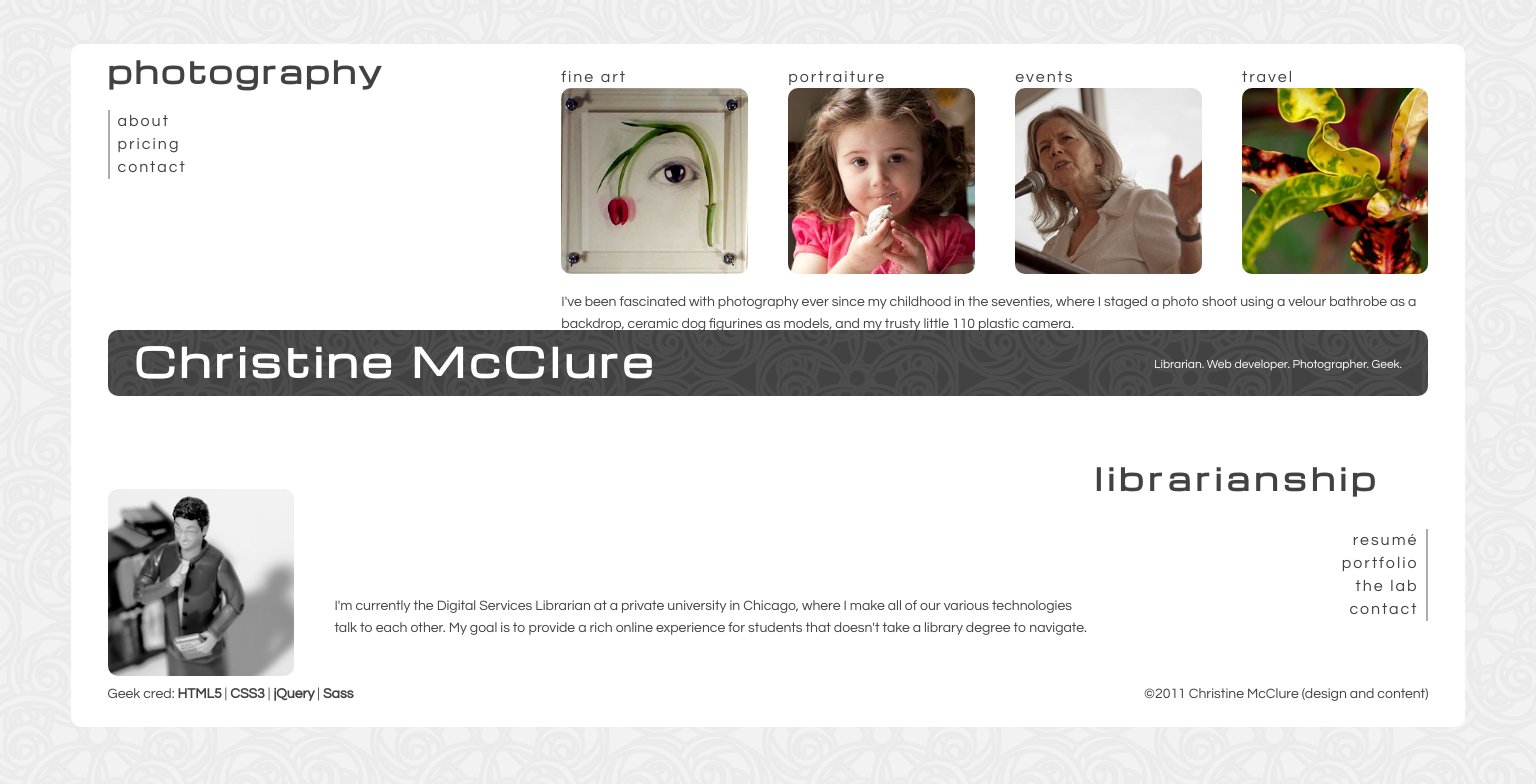
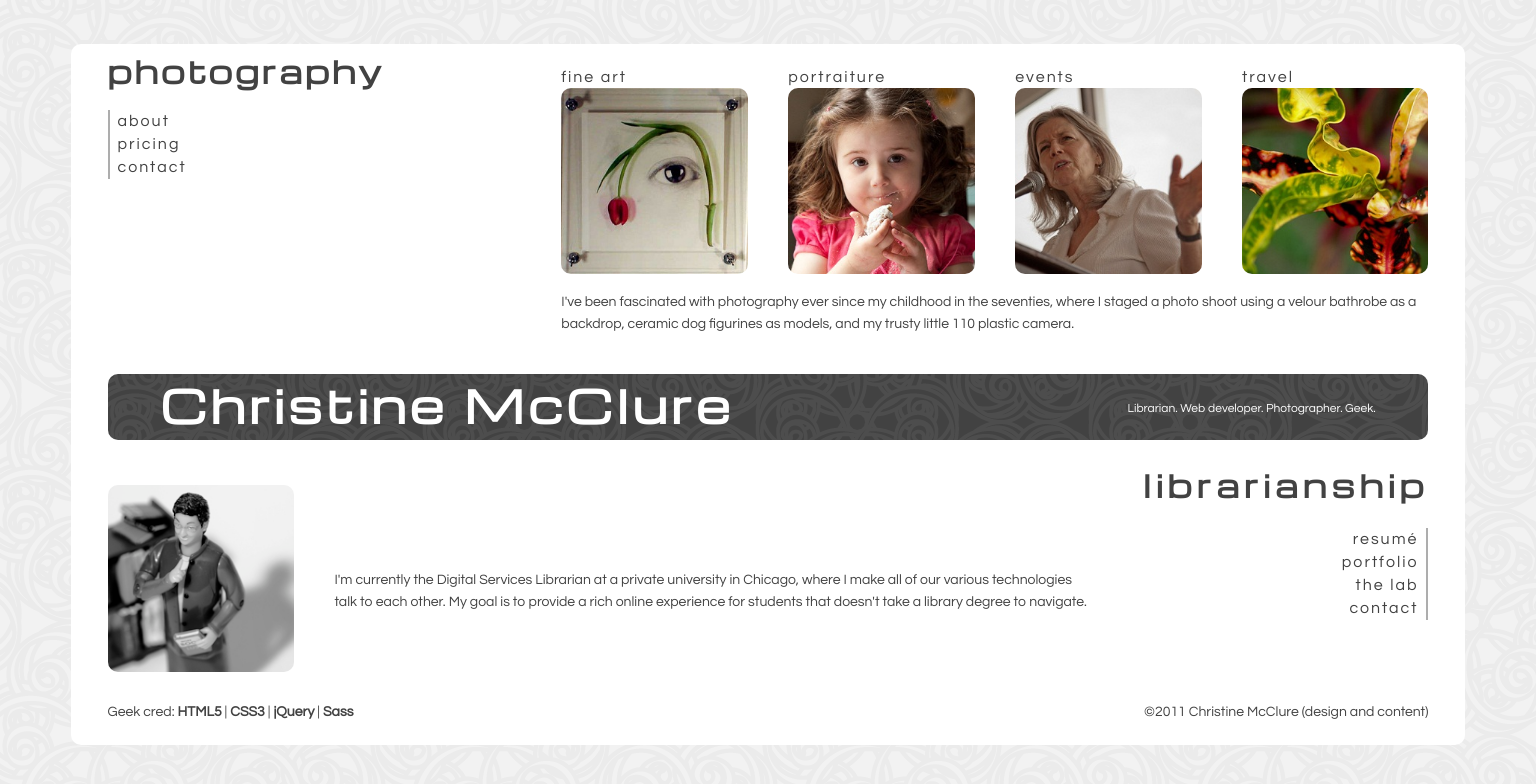
Before and after one commit to christinemcclure/html5site, a PHP site: page / in a window 1536 px wide. Shown: the top 784 px of the page. Run offline with PHP 8.4, Linux system fonts and the light colour scheme.

Commit message:
handled for desktop sizes up to 1400px wide

```diff
--- a/sass/screen.scss
+++ b/sass/screen.scss
@@ -5,6 +5,11 @@
 body, a {
 	color:$text;
 }
+
+	a:hover{
+		font-weight: 900;
+	}
+
 
 @media screen and (min-width: 760px) {
   #page {
@@ -85,11 +90,14 @@ body, a {
 			margin: -6px 0 0 0;
 		}
 		#libHeader {
+			position: absolute;
 			letter-spacing: 5px;
 			float:right;
 			text-align:right;
-/*			margin: 132px 37px 0 0; */
-			margin: 132px 3.67063492063492% 0 0;
+/*			margin: 132px 37px 0 0;
+			margin: 132px 3.67063492063492% 0 0; */
+			top: 440px;
+			right: 7%;
 		}
 
 	#galleries {
@@ -110,9 +118,9 @@ body, a {
 	} /* end galleries */
 
 	#libFigure {
-		/*width: 138px;*/
+		/*width: 138px; */
 		width: 14.11042944785276%;
-		margin: 154px 0 0 0;
+		margin: 150px 0 0 0;
 	}
 
 		#libIntro {
@@ -144,9 +152,10 @@ body, a {
 		}
 
 		nav#lib {
-			float:right;
+			position: absolute;
+			right: 7%;
 			text-align: right;
-			margin: -110px 0 $lineHeight 0;
+			top: 484px;
 			border-right: 2px solid $border;
 			ul li {
 				margin: 0 8px;
@@ -155,14 +164,6 @@ body, a {
 
 
 	} /* end homePage*/
-
-
-
-
-
-	a:hover{
-		font-weight: 900;
-	}
 
 
 	footer {
@@ -183,4 +184,84 @@ body, a {
 	} /* end footer*/
 
 
+
 } /* end min-width: 1010 */
+
+
+@media screen and (min-width: 1080px) {
+	#homePage
+		header{
+			margin: $lineHeight*13 0 0 0;
+			h1{
+				font-size: $lineHeight*2;
+				margin: 0 0 0 4%;
+			}
+			p{
+					margin: 24px 4% 0 0;
+		}
+	}
+
+}
+
+@media screen and (min-width: 1150px) {
+	#homePage {
+		#libIntro {
+			margin: -132px 0 0 17.17791411042945%;
+		}
+		footer {
+			margin: $lineHeight*4 0 0 0;
+		}
+	}
+}
+
+
+@media screen and (min-width: 1230px) {
+	#homePage {
+		header{
+			margin: $lineHeight*12 0 0 0;
+		}
+		#libHeader {
+			top: 418px;
+		}
+		#libIntro {
+			margin: -110px 0 0 17.17791411042945%;
+		}
+		nav#lib {
+			top: 462px;
+		}
+		footer {
+			margin: $lineHeight*3 0 0 0;
+		}
+	}
+}
+
+
+
+@media screen and (min-width: 1300px) {
+	#homePage {
+		header{
+			margin: $lineHeight*14 0 0 0;
+		}
+		#libHeader {
+			top: 474px;
+		}
+		nav#lib {
+			top: 528px;
+		}
+		#libIntro {
+			margin: -88px 0 0 17.17791411042945%;
+		}
+
+	}
+}
+
+@media screen and (min-width: 1400px) {
+	#homePage {
+		#libIntro {
+			margin: -110px 0 0 17.17791411042945%;
+		}
+		footer {
+			margin: $lineHeight*4 0 0 0;
+		}
+	}
+}
--- a/stylesheets/screen.css
+++ b/stylesheets/screen.css
@@ -133,8 +133,13 @@ body, a {
   color: #424242;
 }
 
+/* line 9, ../sass/screen.scss */
+a:hover {
+  font-weight: 900;
+}
+
 @media screen and (min-width: 760px) {
-  /* line 10, ../sass/screen.scss */
+  /* line 15, ../sass/screen.scss */
   #page {
     width: 748px;
     /*Total width works out to 768px*/
@@ -143,13 +148,13 @@ body, a {
   }
 }
 @media screen and (min-width: 1008px) {
-  /* line 20, ../sass/screen.scss */
+  /* line 25, ../sass/screen.scss */
   body {
     margin: 44px 0 0 0;
     background: #fafafa url("/img/scrollLight.png");
   }
 
-  /* line 26, ../sass/screen.scss */
+  /* line 31, ../sass/screen.scss */
   #page {
     /* width: 978px; Total with works out to 1008, but need more for padding*/
     background: #fff;
@@ -159,12 +164,12 @@ body, a {
     margin: 0 auto;
   }
 
-  /* line 34, ../sass/screen.scss */
+  /* line 39, ../sass/screen.scss */
   #homePage {
     /* end header */
     /* end galleries */
   }
-  /* line 36, ../sass/screen.scss */
+  /* line 41, ../sass/screen.scss */
   #homePage header {
     clear: both;
     position: absolute;
@@ -174,7 +179,7 @@ body, a {
     background: #4d4d4d url("/img/scrollDark.png");
     color: #fff;
   }
-  /* line 45, ../sass/screen.scss */
+  /* line 50, ../sass/screen.scss */
   #homePage header h1 {
     font-size: 39.6px;
     display: inline;
@@ -184,14 +189,14 @@ body, a {
     margin: 0 0 0 2%;
     padding: 20px 0 24px 0;
   }
-  /* line 55, ../sass/screen.scss */
+  /* line 60, ../sass/screen.scss */
   #homePage header p {
     display: inline;
     float: right;
     font-size: 12px;
     margin: 24px 2% 0 0;
   }
-  /* line 64, ../sass/screen.scss */
+  /* line 69, ../sass/screen.scss */
   #homePage h2 {
     /*width: 306px;*/
     width: 31.28834355828221%;
@@ -201,29 +206,32 @@ body, a {
     display: inline;
     float: left;
   }
-  /* line 74, ../sass/screen.scss */
+  /* line 79, ../sass/screen.scss */
   #homePage p {
     font-size: 14px;
   }
-  /* line 77, ../sass/screen.scss */
+  /* line 82, ../sass/screen.scss */
   #homePage p#photoIntro {
     clear: both;
     /*margin: 0 0 0 336px;*/
     margin: 0 0 0 34.3558282208589%;
   }
-  /* line 84, ../sass/screen.scss */
+  /* line 89, ../sass/screen.scss */
   #homePage #photoHeader {
     margin: -6px 0 0 0;
   }
-  /* line 87, ../sass/screen.scss */
+  /* line 92, ../sass/screen.scss */
   #homePage #libHeader {
+    position: absolute;
     letter-spacing: 5px;
     float: right;
     text-align: right;
-    /*			margin: 132px 37px 0 0; */
-    margin: 132px 3.67063492063492% 0 0;
+    /*			margin: 132px 37px 0 0;
+    			margin: 132px 3.67063492063492% 0 0; */
+    top: 440px;
+    right: 7%;
   }
-  /* line 97, ../sass/screen.scss */
+  /* line 105, ../sass/screen.scss */
   #homePage #galleries ul li {
     /*width: 138px;*/
     width: 14.11042944785276%;
@@ -232,77 +240,73 @@ body, a {
     /*margin: 0 0 2px 30px;*/
     margin: 0 0 2px 3.06748466257669%;
   }
-  /* line 107, ../sass/screen.scss */
+  /* line 115, ../sass/screen.scss */
   #homePage #galleries img {
     margin-bottom: 8px;
   }
-  /* line 112, ../sass/screen.scss */
+  /* line 120, ../sass/screen.scss */
   #homePage #libFigure {
-    /*width: 138px;*/
+    /*width: 138px; */
     width: 14.11042944785276%;
-    margin: 154px 0 0 0;
+    margin: 150px 0 0 0;
   }
-  /* line 118, ../sass/screen.scss */
+  /* line 126, ../sass/screen.scss */
   #homePage #libIntro {
     /*width: 558px;*/
     width: 57.05521472392638%;
     /*margin: -100px 0 0 168px;*/
     margin: -88px 0 0 17.178%;
   }
-  /* line 127, ../sass/screen.scss */
+  /* line 135, ../sass/screen.scss */
   #homePage nav li p, #homePage nav li a, #homePage #galleries p, #homePage #galleries a {
     font-size: 16px;
     letter-spacing: 2px;
   }
-  /* line 133, ../sass/screen.scss */
+  /* line 141, ../sass/screen.scss */
   #homePage nav#photo {
     position: absolute;
     top: 110px;
     width: 14.11042944785276%;
   }
-  /* line 137, ../sass/screen.scss */
+  /* line 145, ../sass/screen.scss */
   #homePage nav#photo ul {
     border-left: 2px solid #adadad;
   }
-  /* line 139, ../sass/screen.scss */
+  /* line 147, ../sass/screen.scss */
   #homePage nav#photo ul li {
     margin: 0 8px;
     /*width: 138px;*/
   }
-  /* line 146, ../sass/screen.scss */
+  /* line 154, ../sass/screen.scss */
   #homePage nav#lib {
-    float: right;
+    position: absolute;
+    right: 7%;
     text-align: right;
-    margin: -110px 0 22px 0;
+    top: 484px;
     border-right: 2px solid #adadad;
   }
-  /* line 151, ../sass/screen.scss */
+  /* line 160, ../sass/screen.scss */
   #homePage nav#lib ul li {
     margin: 0 8px;
   }
 
   /* end homePage*/
-  /* line 163, ../sass/screen.scss */
-  a:hover {
-    font-weight: 900;
-  }
-
-  /* line 168, ../sass/screen.scss */
+  /* line 169, ../sass/screen.scss */
   footer {
     clear: both;
     margin: 44px 0 0 0;
   }
-  /* line 171, ../sass/screen.scss */
+  /* line 172, ../sass/screen.scss */
   footer p {
     display: inline;
     font-family: "Questrial", Verdana, Arial, sans-serif;
     font-size: 12px;
   }
-  /* line 175, ../sass/screen.scss */
+  /* line 176, ../sass/screen.scss */
   footer p a {
     font-weight: 900;
   }
-  /* line 178, ../sass/screen.scss */
+  /* line 179, ../sass/screen.scss */
   footer p.copyright {
     display: inline;
     float: right;
@@ -311,3 +315,81 @@ body, a {
   /* end footer*/
 }
 /* end min-width: 1010 */
+@media screen and (min-width: 1080px) {
+  /* line 193, ../sass/screen.scss */
+  #homePage
+  header {
+    margin: 286px 0 0 0;
+  }
+  /* line 195, ../sass/screen.scss */
+  #homePage
+  header h1 {
+    font-size: 44px;
+    margin: 0 0 0 4%;
+  }
+  /* line 199, ../sass/screen.scss */
+  #homePage
+  header p {
+    margin: 24px 4% 0 0;
+  }
+}
+@media screen and (min-width: 1150px) {
+  /* line 208, ../sass/screen.scss */
+  #homePage #libIntro {
+    margin: -132px 0 0 17.178%;
+  }
+  /* line 211, ../sass/screen.scss */
+  #homePage footer {
+    margin: 88px 0 0 0;
+  }
+}
+@media screen and (min-width: 1230px) {
+  /* line 220, ../sass/screen.scss */
+  #homePage header {
+    margin: 264px 0 0 0;
+  }
+  /* line 223, ../sass/screen.scss */
+  #homePage #libHeader {
+    top: 418px;
+  }
+  /* line 226, ../sass/screen.scss */
+  #homePage #libIntro {
+    margin: -110px 0 0 17.178%;
+  }
+  /* line 229, ../sass/screen.scss */
+  #homePage nav#lib {
+    top: 462px;
+  }
+  /* line 232, ../sass/screen.scss */
+  #homePage footer {
+    margin: 66px 0 0 0;
+  }
+}
+@media screen and (min-width: 1300px) {
+  /* line 242, ../sass/screen.scss */
+  #homePage header {
+    margin: 308px 0 0 0;
+  }
+  /* line 245, ../sass/screen.scss */
+  #homePage #libHeader {
+    top: 474px;
+  }
+  /* line 248, ../sass/screen.scss */
+  #homePage nav#lib {
+    top: 528px;
+  }
+  /* line 251, ../sass/screen.scss */
+  #homePage #libIntro {
+    margin: -88px 0 0 17.178%;
+  }
+}
+@media screen and (min-width: 1400px) {
+  /* line 260, ../sass/screen.scss */
+  #homePage #libIntro {
+    margin: -110px 0 0 17.178%;
+  }
+  /* line 263, ../sass/screen.scss */
+  #homePage footer {
+    margin: 88px 0 0 0;
+  }
+}
```
